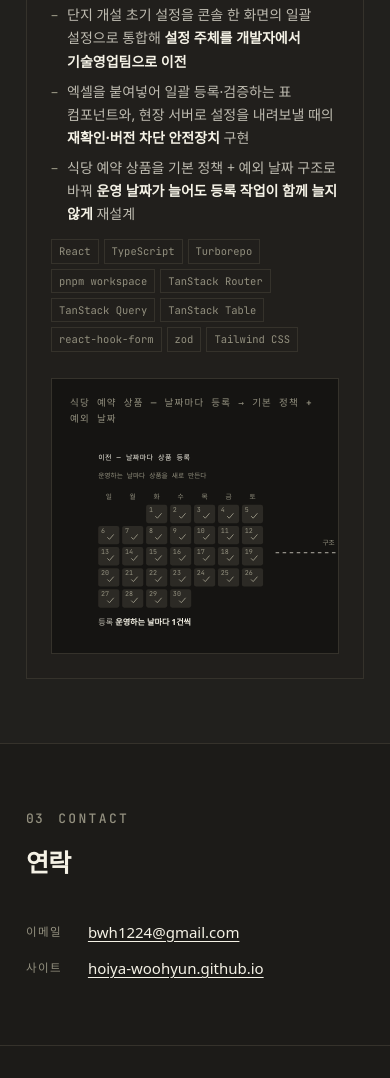
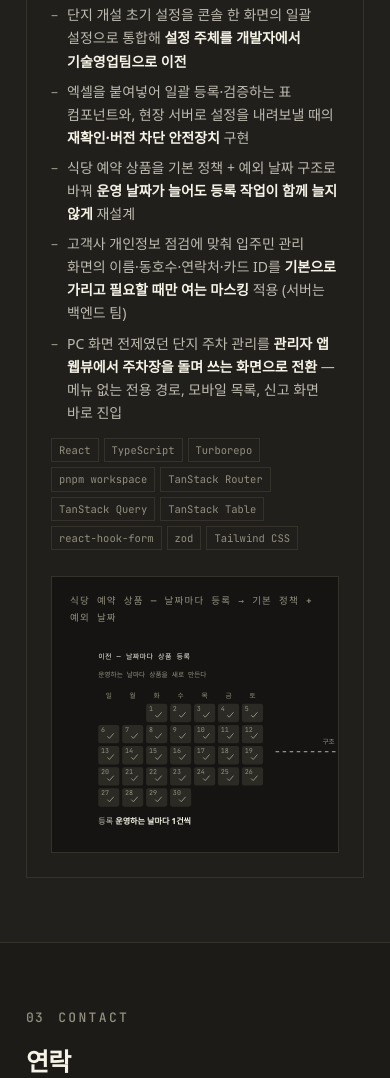
Before and after one commit to hoiya-woohyun/hoiya-woohyun.github.io, a plain HTML site: page index.html in a window 390 px wide. Shown: the part 5249-6327 px from the top of the page. Drawn offline with Linux system fonts and the light colour scheme; a web font is replaced by a local one.

Commit message:
docs - 이력서·포트폴리오 운영툴에 개인정보 마스킹·주차 모바일 전환 추가
Co-Authored-By: Claude Opus 5.5 <noreply@anthropic.com>

```diff
--- a/index.html
+++ b/index.html
@@ -1262,6 +1262,8 @@
             <li>단지 개설 초기 설정을 콘솔 한 화면의 일괄 설정으로 통합해 <b>설정 주체를 개발자에서 기술영업팀으로 이전</b></li>
             <li>엑셀을 붙여넣어 일괄 등록·검증하는 표 컴포넌트와, 현장 서버로 설정을 내려보낼 때의 <b>재확인·버전 차단 안전장치</b> 구현</li>
             <li>식당 예약 상품을 기본 정책 + 예외 날짜 구조로 바꿔 <b>운영 날짜가 늘어도 등록 작업이 함께 늘지 않게</b> 재설계</li>
+            <li>고객사 개인정보 점검에 맞춰 입주민 관리 화면의 이름·동호수·연락처·카드 ID를 <b>기본으로 가리고 필요할 때만 여는 마스킹</b> 적용 (서버는 백엔드 팀)</li>
+            <li>PC 화면 전제였던 단지 주차 관리를 <b>관리자 앱 웹뷰에서 주차장을 돌며 쓰는 화면으로 전환</b> — 메뉴 없는 전용 경로, 모바일 목록, 신고 화면 바로 진입</li>
           </ul>
           <div class="chips"><span>React</span><span>TypeScript</span><span>Turborepo</span><span>pnpm workspace</span><span>TanStack Router</span><span>TanStack Query</span><span>TanStack Table</span><span>react-hook-form</span><span>zod</span><span>Tailwind CSS</span></div>
         </div>
```
Also changed, not shown: resume.html (+1 -0 lines), src/이력서.html (+1 -0 lines), src/포트폴리오.html (+2 -0 lines), 2 other files.
